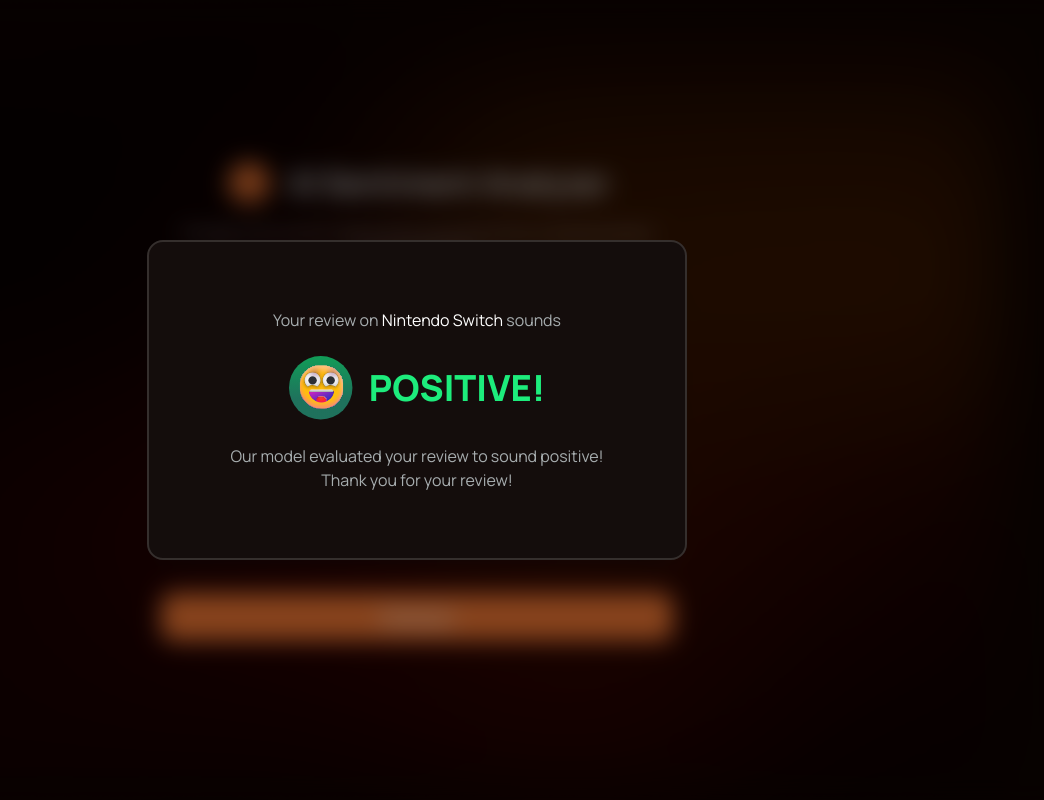
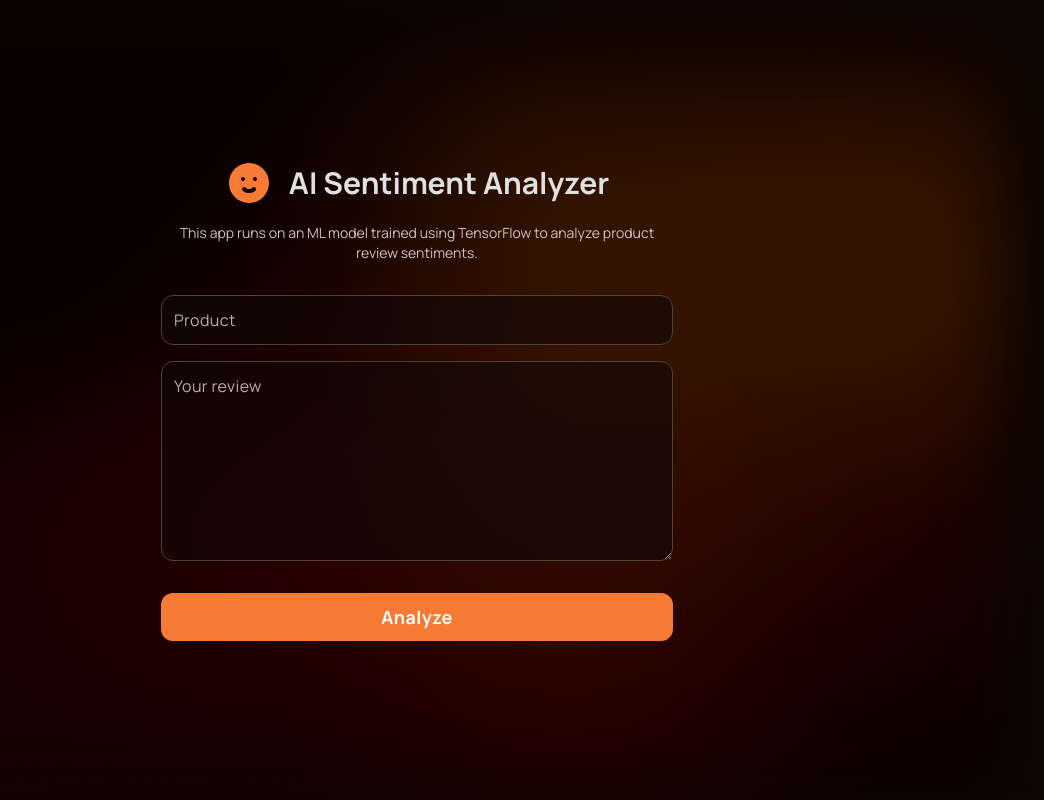
Before and after one commit to dev-xero/ml-sentiment-analyzer-client, a Next.js app: page / in a window 1280 px wide. Shown: the whole page, without its empty margins (223-1267 px from the left). Built offline with nearby package versions, Linux system fonts and the light colour scheme.

Commit message:
feat: Implement sentiment evaluation

```diff
--- a/app/page.tsx
+++ b/app/page.tsx
@@ -13,7 +13,8 @@
     const [review, setReview] = useState('');
     const [isPending, setIsPending] = useState(false);
     const [isUnfit, setIsUnfit] = useState(false);
-    const [modalVisible, setModalVisible] = useState(false);
+    const [isModalVisible, setIsModalVisible] = useState(false);
+    const [sentiment, setSentiment] = useState(1);
     const [buttonText, setButtonText] = useState(
         isPending ? 'Analyzing' : 'Analyze'
     );
@@ -39,6 +40,11 @@
                 });
                 const data = await res.json();
                 console.log(data);
+                const sentiment = data.payload;
+                if (parseInt(sentiment)) {
+                    setSentiment(parseInt(sentiment));
+                    setIsModalVisible(true);
+                }
             } catch (e) {
                 console.error('An error occurred.');
                 console.error(e);
@@ -56,10 +62,11 @@
 
     return (
         <>
-            {true && (
+            {isModalVisible && (
                 <SentimentModal
-                    sentiment={1}
-                    product={product.length > 0 ? product : 'Nintendo Switch'}
+                    sentiment={sentiment}
+                    product={product}
+                    onCloseClicked={() => setIsModalVisible(false)}
                 />
             )}
             <main className="w-full py-8 px-4">
--- a/components/SentimentModal.tsx
+++ b/components/SentimentModal.tsx
@@ -3,11 +3,13 @@
 interface SentimentModalProps {
     sentiment: number;
     product: string;
+    onCloseClicked: () => void;
 }
 
 export default function SentimentModal({
     sentiment,
     product,
+    onCloseClicked
 }: SentimentModalProps) {
     let reactionIcon = '/reactions/positive.svg';
     let reaction = 'POSITIVE!';
@@ -31,8 +33,11 @@
 
     return (
         <div className="fixed w-screen h-screen top-0 left-0 overflow-hidden z-50 backdrop-filter backdrop-blur-md grid place-items-center cursor-pointer">
-            <div className="w-[min(540px,85%)] h-[min(320px,80%)] z-30 rounded-2xl bg-dark-bg border-2 border-modal-border flex flex-col items-center justify-center text-center p-4">
-                <h4 className="text-[#A7ADAF] overflow-hidden">
+            <div className="relative w-[min(540px,85%)] h-[min(320px,80%)] z-30 rounded-2xl bg-dark-bg border-2 border-modal-border flex flex-col items-center justify-center text-center p-2">
+                <div className="flex justify-end w-full absolute right-4 top-4">
+                    <Image src="/icon-close.svg" alt="close" width={24} height={24} onClick={onCloseClicked} />
+                </div>
+                <h4 className="text-[#A7ADAF] overflow-hidden mt-2">
                     Your review on{' '}
                     <span className=" text-[#FFF]">{product}</span> sounds
                 </h4>
```
Also changed, not shown: public/icon-close.svg (added).
